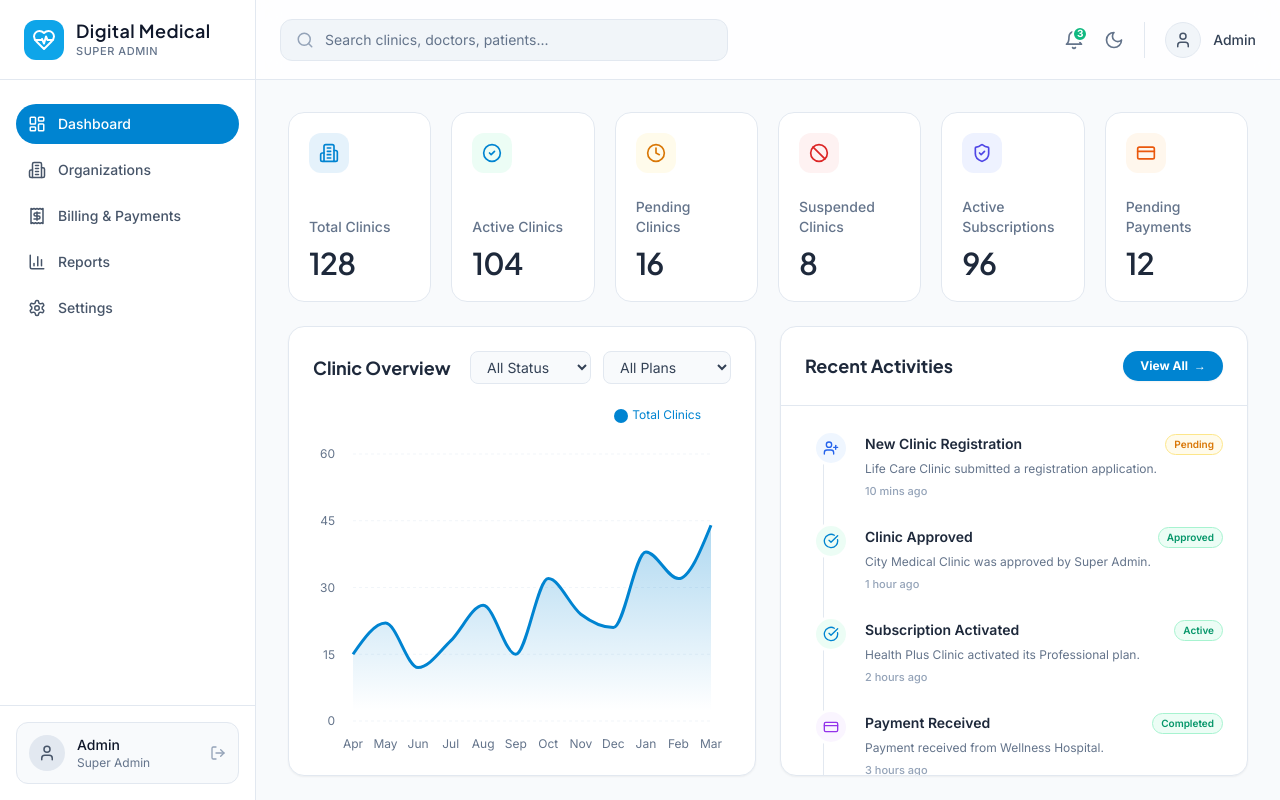
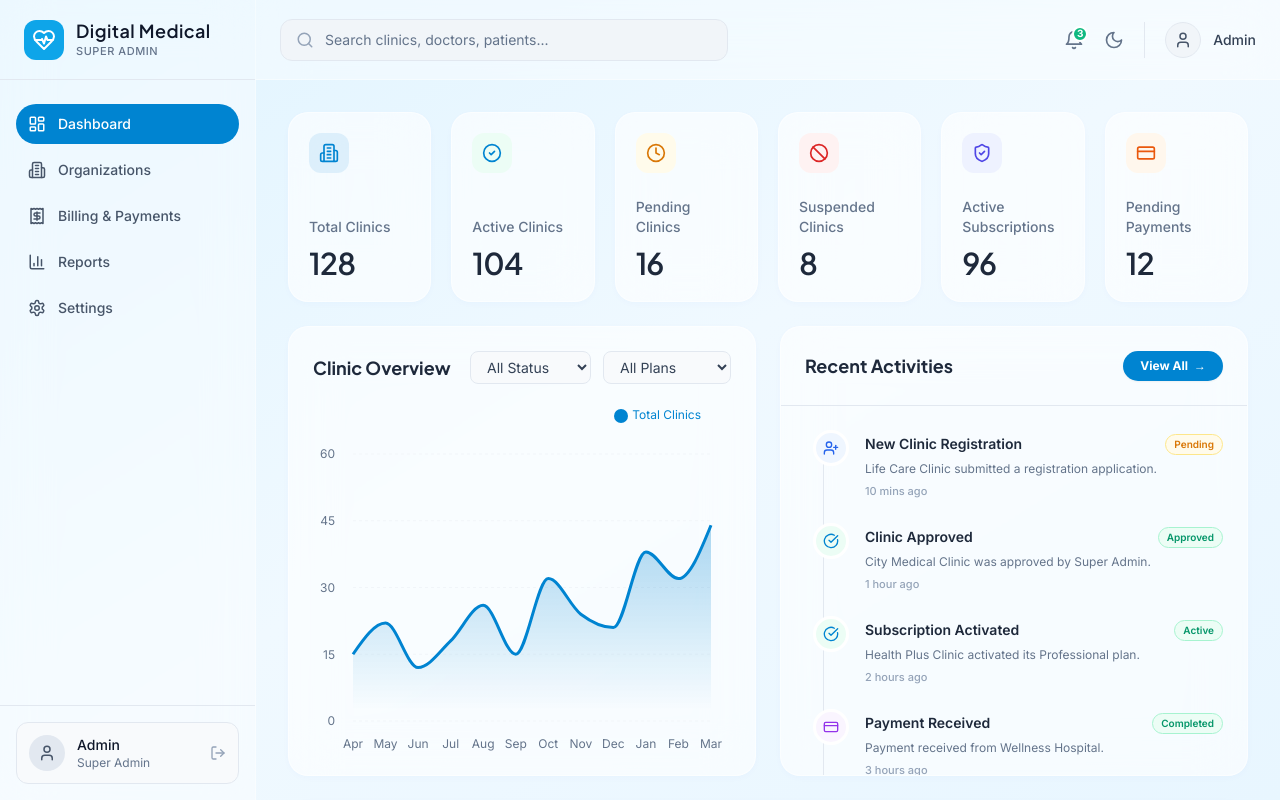
Before and after one commit to MohsenRehman/Digital-Medical, a Next.js app: page /admin/dashboard in a window 1280 px wide. Built offline with nearby package versions, Linux system fonts and the light colour scheme.

Commit message:
Changes in background theme

```diff
--- a/app/admin/components/AllClinicsTable.tsx
+++ b/app/admin/components/AllClinicsTable.tsx
@@ -31,7 +31,7 @@ export default function AllClinicsTable() {
   const closeDetails = () => setSelectedClinic(null);
 
   return (
-    <div className="bg-white dark:bg-[#131315] rounded-2xl border border-slate-200 dark:border-zinc-800 shadow-sm overflow-hidden">
+    <div className="bg-white/60 dark:bg-[#131315]/60 backdrop-blur-xl rounded-[20px] shadow-[0_2px_10px_-3px_rgba(6,81,237,0.05)] border border-white/50 dark:border-zinc-800 overflow-hidden">
       <div className="p-6 border-b border-slate-200 dark:border-zinc-800 flex flex-col sm:flex-row sm:items-center justify-between gap-4">
         <h3 className="text-lg font-bold text-slate-800 dark:text-zinc-50">All Clinics</h3>
 
--- a/app/admin/components/BillingSummary.tsx
+++ b/app/admin/components/BillingSummary.tsx
@@ -6,7 +6,7 @@ import { motion } from "framer-motion";
 
 export default function BillingSummary() {
   return (
-    <div className="bg-white dark:bg-[#131315] rounded-2xl border border-slate-200 dark:border-zinc-800 shadow-sm p-6 flex flex-col h-full">
+    <div className="bg-white/60 dark:bg-[#131315]/60 backdrop-blur-xl rounded-[20px] shadow-[0_2px_10px_-3px_rgba(6,81,237,0.05)] border border-white/50 dark:border-zinc-800 p-6 flex flex-col h-full">
       <div className="flex items-center justify-between mb-6">
         <div>
           <h3 className="text-lg font-bold text-slate-800 dark:text-zinc-50">Billing Summary</h3>
--- a/app/admin/components/ClinicOverview.tsx
+++ b/app/admin/components/ClinicOverview.tsx
@@ -66,7 +66,7 @@ export default function ClinicOverview() {
   const tooltipText = isDark ? "#fafafa" : "#1e293b";
 
   return (
-    <div className="bg-white dark:bg-[#131315] rounded-2xl border border-slate-200 dark:border-zinc-800 shadow-sm overflow-hidden flex flex-col h-[450px]">
+    <div className="bg-white/60 dark:bg-[#131315]/60 backdrop-blur-xl rounded-[20px] shadow-[0_2px_10px_-3px_rgba(6,81,237,0.05)] border border-white/50 dark:border-zinc-800 overflow-hidden flex flex-col h-[450px]">
       <div className="p-6 flex flex-col sm:flex-row sm:items-center justify-between gap-4">
         <h3 className="text-lg font-bold text-slate-800 dark:text-zinc-50">Clinic Overview</h3>
 
--- a/app/admin/components/DashboardHeader.tsx
+++ b/app/admin/components/DashboardHeader.tsx
@@ -55,7 +55,7 @@ export default function DashboardHeader() {
   }
 
   return (
-    <header className="h-20 bg-white/80 dark:bg-[#09090b]/80 backdrop-blur-md border-b border-slate-200 dark:border-zinc-800 flex items-center justify-between px-4 sm:px-6 shrink-0 z-10 relative transition-colors duration-200">
+    <header className="h-20 bg-white/40 dark:bg-[#09090b]/40 backdrop-blur-xl border-b border-white/40 dark:border-zinc-800/50 flex items-center justify-between px-4 sm:px-6 shrink-0 z-10 relative transition-colors duration-200">
       <div className="flex items-center flex-1 gap-3 sm:gap-0">
         {/* Mobile Menu Toggle */}
         <button
--- a/app/admin/components/KpiCards.tsx
+++ b/app/admin/components/KpiCards.tsx
@@ -96,7 +96,7 @@ export default function KpiCards() {
           variants={itemVariants}
           whileHover={{ y: -4, transition: { duration: 0.2 } }}
           key={i}
-          className="bg-white dark:bg-[#131315] p-5 rounded-2xl border border-slate-200 dark:border-zinc-800 flex flex-col justify-between hover:border-slate-300 dark:hover:border-zinc-700 transition-colors cursor-default"
+          className="bg-white/60 dark:bg-[#131315]/60 backdrop-blur-xl p-5 rounded-[20px] shadow-[0_2px_10px_-3px_rgba(6,81,237,0.05)] border border-white/50 dark:border-zinc-800 flex flex-col justify-between hover:bg-white/80 dark:hover:bg-[#131315]/80 hover:shadow-[0_8px_30px_rgb(0,0,0,0.04)] dark:hover:shadow-[0_8px_30px_rgb(255,255,255,0.02)] transition-all duration-300 cursor-default"
         >
           <div className="flex items-center justify-between mb-6">
             <div className={clsx("w-10 h-10 rounded-xl flex items-center justify-center", card.bgColor)}>
--- a/app/admin/components/PendingRegistrations.tsx
+++ b/app/admin/components/PendingRegistrations.tsx
@@ -60,7 +60,7 @@ export default function PendingRegistrations() {
       initial="hidden"
       animate="visible"
       variants={containerVariants}
-      className="bg-white dark:bg-[#131315] rounded-2xl border border-slate-200 dark:border-zinc-800 shadow-sm overflow-hidden relative"
+      className="bg-white/60 dark:bg-[#131315]/60 backdrop-blur-xl rounded-[20px] shadow-[0_2px_10px_-3px_rgba(6,81,237,0.05)] border border-white/50 dark:border-zinc-800 overflow-hidden relative"
     >
       <AnimatePresence>
         {notification && (
--- a/app/admin/components/RecentActivity.tsx
+++ b/app/admin/components/RecentActivity.tsx
@@ -97,7 +97,7 @@ export default function RecentActivity() {
   };
 
   return (
-    <div className="bg-white dark:bg-[#131315] rounded-2xl border border-slate-200 dark:border-zinc-800 shadow-sm overflow-hidden flex flex-col h-[450px]">
+    <div className="bg-white/60 dark:bg-[#131315]/60 backdrop-blur-xl rounded-[20px] shadow-[0_2px_10px_-3px_rgba(6,81,237,0.05)] border border-white/50 dark:border-zinc-800 overflow-hidden flex flex-col h-[450px]">
       <div className="p-6 border-b border-slate-200 dark:border-zinc-800 flex items-center justify-between shrink-0">
         <h3 className="text-lg font-bold text-slate-800 dark:text-zinc-50">Recent Activities</h3>
         <Link href="/admin/reports" className="group relative inline-flex items-center justify-center gap-1.5 rounded-full bg-[#0084d1] dark:bg-zinc-800 px-4 py-1.5 text-xs font-bold text-white dark:text-zinc-200 shadow-sm hover:bg-[#0073b6] dark:hover:bg-zinc-700 transition-all duration-300 border border-transparent dark:border-zinc-700 dark:hover:border-zinc-600"><span>View All</span><span className="transition-transform duration-300 group-hover:translate-x-1">&rarr;</span></Link>
--- a/app/admin/components/Sidebar.tsx
+++ b/app/admin/components/Sidebar.tsx
@@ -113,7 +113,7 @@ export default function Sidebar() {
   return (
     <>
       {/* Desktop Sidebar */}
-      <aside className="w-64 bg-white dark:bg-[#09090b] border-r border-slate-200 dark:border-zinc-800 flex-col h-full hidden md:flex transition-all shrink-0">
+      <aside className="w-64 bg-white/40 dark:bg-[#09090b]/40 backdrop-blur-xl border-r border-white/40 dark:border-zinc-800/50 flex-col h-full hidden md:flex transition-all shrink-0">
         {sidebarContent}
       </aside>
 
@@ -133,7 +133,7 @@ export default function Sidebar() {
               animate={{ x: 0 }}
               exit={{ x: "-100%" }}
               transition={{ type: "spring", damping: 25, stiffness: 200 }}
-              className="fixed inset-y-0 left-0 w-72 max-w-[80vw] bg-white dark:bg-[#09090b] shadow-2xl z-50 flex flex-col md:hidden"
+              className="fixed inset-y-0 left-0 w-72 max-w-[80vw] bg-white/80 dark:bg-[#09090b]/80 backdrop-blur-2xl shadow-2xl z-50 flex flex-col md:hidden border-r border-white/50 dark:border-zinc-800"
             >
               {sidebarContent}
             </motion.aside>
--- a/app/admin/components/SubscriptionOverview.tsx
+++ b/app/admin/components/SubscriptionOverview.tsx
@@ -33,7 +33,7 @@ export default function SubscriptionOverview() {
   };
 
   return (
-    <div className="bg-white dark:bg-[#131315] rounded-2xl border border-slate-200 dark:border-zinc-800 shadow-sm p-6 flex flex-col h-full">
+    <div className="bg-white/60 dark:bg-[#131315]/60 backdrop-blur-xl rounded-[20px] shadow-[0_2px_10px_-3px_rgba(6,81,237,0.05)] border border-white/50 dark:border-zinc-800 p-6 flex flex-col h-full">
       <div className="flex items-center justify-between mb-6">
         <div>
           <h3 className="text-lg font-bold text-slate-800 dark:text-zinc-50">Subscription Overview</h3>
--- a/app/admin/layout.tsx
+++ b/app/admin/layout.tsx
@@ -12,7 +12,7 @@ export default function AdminLayout({
   return (
     <ThemeProvider attribute="class" defaultTheme="system" enableSystem={true}>
       <SearchProvider>
-        <div className="flex h-screen bg-[#f8fafc] dark:bg-[#09090b] text-slate-900 dark:text-zinc-50 overflow-hidden selection:bg-emerald-500/30">
+        <div className="flex h-screen bg-gradient-to-br from-[#e0f4ff] via-[#f0f9ff] to-[#e8f6ff] dark:from-[#09090b] dark:via-[#09090b] dark:to-[#121214] text-slate-900 dark:text-zinc-50 overflow-hidden selection:bg-emerald-500/30">
           <Sidebar />
           <div className="flex-1 flex flex-col h-screen overflow-hidden">
             <DashboardHeader />
```
